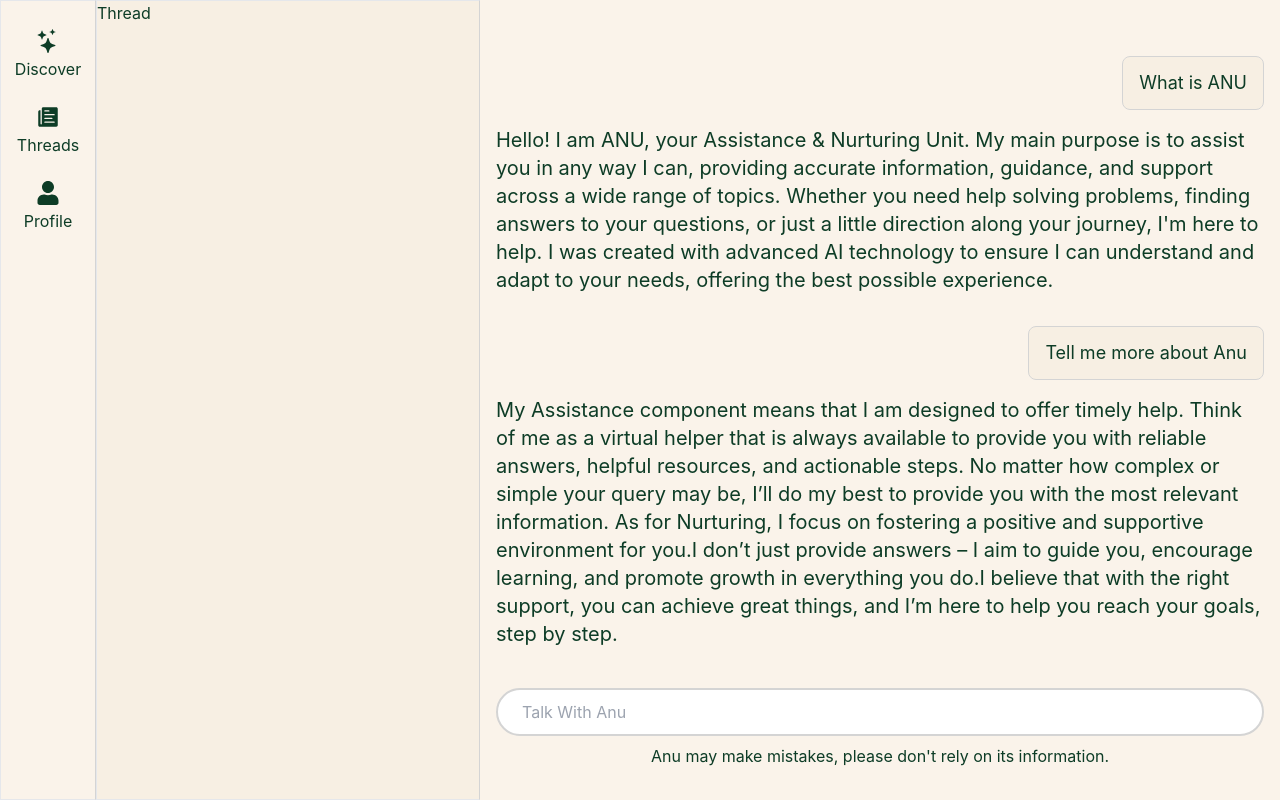
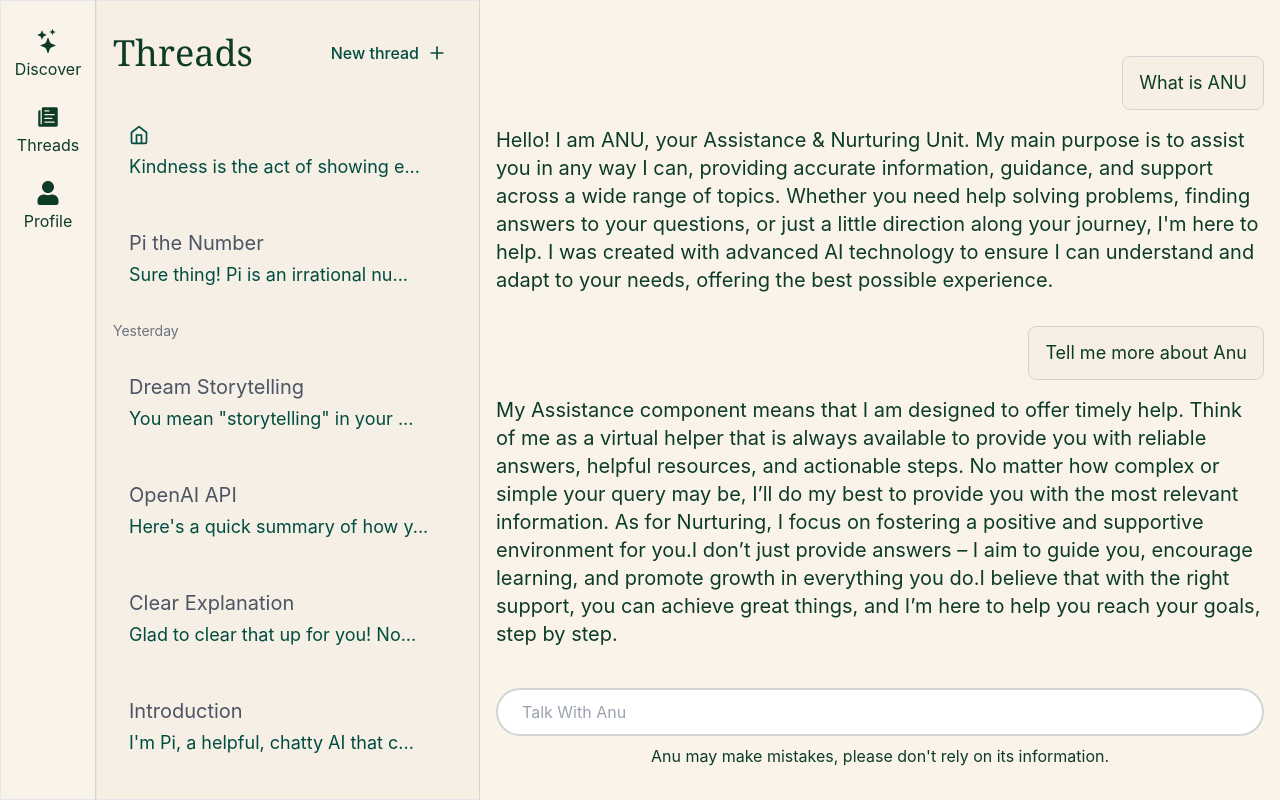
Before and after one commit to anuragaffection/anu_web_react, a React (Vite) app: page /threads in a window 1280 px wide. Built offline with nearby package versions, Linux system fonts and the light colour scheme.

Commit message:
basic functionality

```diff
--- a/src/App.jsx
+++ b/src/App.jsx
@@ -14,7 +14,7 @@ import NoPage from "./pages/NoPage";
 function App() {
   return (
     <BrowserRouter>
-      <div className="flex h-full max-h-screen min-h-screen w-full">
+      <div className="flex h-full max-h-screen w-full">
         <div className="w-24 border border-r-neutral-300">
           <Sidebar />
         </div>
--- a/src/pages/Profile.jsx
+++ b/src/pages/Profile.jsx
@@ -1,10 +1,28 @@
 import React from "react";
-import { Link } from "react-router-dom";
-import { FaUser, FaChevronCircleRight, FaHistory } from "react-icons/fa";
-import { BiChevronRight, BiShield, BiVolume } from "react-icons/bi";
-import { LuShare2, LuSmilePlus } from "react-icons/lu";
+// import ProfileButton from "./ProfileButton";  // Import the reusable button component
+import { FaUser, FaHistory } from "react-icons/fa";
+import { BiVolume, BiShield } from "react-icons/bi";
+import { LuSmilePlus, LuShare2 } from "react-icons/lu";
 import { FaDiscord } from "react-icons/fa6";
 import { FiFileText } from "react-icons/fi";
+import { Link } from "react-router-dom";
+import { BiChevronRight } from "react-icons/bi";
+
+const ProfileButton = ({ icon: Icon, text, link, additionalClass = "" }) => {
+  return (
+    <Link to={link} className="block">
+      <button
+        className={`flex w-full items-center justify-between rounded-lg px-3 py-2 text-left transition-colors hover:bg-[#004d40]/5 ${additionalClass}`}
+      >
+        <span className="flex items-center gap-3">
+          <Icon className="h-5 w-5 text-[#004d40]" />
+          <span className="text-xl font-medium text-[#004d40]">{text}</span>
+        </span>
+        <BiChevronRight className="h-5 w-5 text-gray-400" />
+      </button>
+    </Link>
+  );
+};
 
 function Profile() {
   return (
@@ -14,104 +32,51 @@ function Profile() {
           <h1 className="text-4xl font-bold text-[rgb(0,77,64)]">Anurag</h1>
 
           <div className="space-y-2">
-            <Link href="/account" className="block">
-              <button className="flex w-full items-center justify-between rounded-lg px-3 py-2 text-left transition-colors hover:bg-[#004d40]/5">
-                <span className="flex items-center gap-3">
-                  <FaUser className="h-5 w-5 text-[#004d40]" />
-                  <span className="text-xl font-medium text-[#004d40]">
-                    Account
-                  </span>
-                </span>
-                <BiChevronRight className="h-5 w-5 text-gray-400" />
-              </button>
-            </Link>
-
-            <Link href="/history" className="block">
-              <button className="flex w-full items-center justify-between rounded-lg px-3 py-2 text-left transition-colors hover:bg-[#004d40]/5">
-                <span className="flex items-center gap-3">
-                  <FaHistory className="h-5 w-5 text-[#004d40]" />
-                  <span className="text-xl font-medium text-[#004d40]">
-                    Manage history
-                  </span>
-                </span>
-                <BiChevronRight className="h-5 w-5 text-gray-400" />
-              </button>
-            </Link>
-
-            <Link href="/voice" className="block">
-              <button className="flex w-full items-center justify-between rounded-lg px-3 py-2 text-left transition-colors hover:bg-[#004d40]/5">
-                <span className="flex items-center gap-3">
-                  <BiVolume className="h-5 w-5 text-[#004d40]" />
-                  <span className="text-xl font-medium text-[#004d40]">
-                    Voice settings
-                  </span>
-                </span>
-                <BiChevronRight className="h-5 w-5 text-gray-400" />
-              </button>
-            </Link>
-
-            <Link href="/feedback" className="block">
-              <button className="flex w-full items-center justify-between rounded-lg px-3 py-2 text-left transition-colors hover:bg-[#004d40]/5">
-                <span className="flex items-center gap-3">
-                  <LuSmilePlus className="h-5 w-5 text-[#004d40]" />
-                  <span className="text-xl font-medium text-[#004d40]">
-                    Give feedback
-                  </span>
-                </span>
-              </button>
-            </Link>
-
-            <Link href="/share" className="block">
-              <button className="flex w-full items-center justify-between rounded-lg px-3 py-2 text-left transition-colors hover:bg-[#004d40]/5">
-                <span className="flex items-center gap-3">
-                  <LuShare2 className="h-5 w-5 text-[#004d40]" />
-                  <span className="text-xl font-medium text-[#004d40]">
-                    Share Pi with others
-                  </span>
-                </span>
-              </button>
-            </Link>
+            <ProfileButton icon={FaUser} text="Account" link="/account" />
+            <ProfileButton
+              icon={FaHistory}
+              text="Manage history"
+              link="/history"
+            />
+            <ProfileButton
+              icon={BiVolume}
+              text="Voice settings"
+              link="/voice"
+            />
+            <ProfileButton
+              icon={LuSmilePlus}
+              text="Give feedback"
+              link="/feedback"
+            />
+            <ProfileButton
+              icon={LuShare2}
+              text="Share Pi with others"
+              link="/share"
+            />
           </div>
 
           <hr className="my-4 border-t border-gray-200" />
 
-          <Link href="https://discord.gg/example" className="block">
-            <button className="flex w-full items-center justify-between rounded-lg px-3 py-2 text-left transition-colors hover:bg-[#004d40]/5">
-              <span className="flex items-center gap-3">
-                <FaDiscord className="h-5 w-5 text-[#004d40]" />
-                <span className="text-xl font-medium text-[#004d40]">
-                  Join our Discord community
-                </span>
-              </span>
-            </button>
-          </Link>
+          <ProfileButton
+            icon={FaDiscord}
+            text="Join our Discord community"
+            link="/discord"
+            // todo: add target plank, actuall link
+          />
 
           <hr className="my-4 border-t border-gray-200" />
 
           <div className="space-y-2">
-            <Link href="/privacy" className="block">
-              <button className="flex w-full items-center justify-between rounded-lg px-3 py-2 text-left transition-colors hover:bg-[#004d40]/5">
-                <span className="flex items-center gap-3">
-                  <BiShield className="h-5 w-5 text-[#004d40]" />
-                  <span className="text-xl font-medium text-[#004d40]">
-                    Privacy policy
-                  </span>
-                </span>
-                <BiChevronRight className="h-5 w-5 text-gray-400" />
-              </button>
-            </Link>
-
-            <Link href="/terms" className="block">
-              <button className="flex w-full items-center justify-between rounded-lg px-3 py-2 text-left transition-colors hover:bg-[#004d40]/5">
-                <span className="flex items-center gap-3">
-                  <FiFileText className="h-5 w-5 text-[#004d40]" />
-                  <span className="text-xl font-medium text-[#004d40]">
-                    Terms of service
-                  </span>
-                </span>
-                <BiChevronRight className="h-5 w-5 text-gray-400" />
-              </button>
-            </Link>
+            <ProfileButton
+              icon={BiShield}
+              text="Privacy policy"
+              link="/privacy"
+            />
+            <ProfileButton
+              icon={FiFileText}
+              text="Terms of service"
+              link="/terms"
+            />
           </div>
         </div>
       </div>
--- a/src/pages/Thread.jsx
+++ b/src/pages/Thread.jsx
@@ -1,8 +1,91 @@
 import React from "react";
+import { LuHome, LuPlus } from "react-icons/lu";
+import { Link } from "react-router-dom";
 
 function Thread() {
+  const threads = [
+    {
+      id: "1",
+      title: "",
+      preview: "Kindness is the act of showing e...",
+      icon: <LuHome className="h-5 w-5 text-[#004d40]" />,
+    },
+    {
+      id: "2",
+      title: "Pi the Number",
+      preview: "Sure thing! Pi is an irrational nu...",
+    },
+    {
+      id: "3",
+      title: "Dream Storytelling",
+      preview: 'You mean "storytelling" in your ...',
+      timestamp: "Yesterday",
+    },
+    {
+      id: "4",
+      title: "OpenAI API",
+      preview: "Here's a quick summary of how y...",
+    },
+    {
+      id: "5",
+      title: "Clear Explanation",
+      preview: "Glad to clear that up for you! No...",
+    },
+    {
+      id: "6",
+      title: "Introduction",
+      preview: "I'm Pi, a helpful, chatty AI that c...",
+    },
+    {
+      id: "5",
+      title: "Clear Explanation",
+      preview: "Glad to clear that up for you! No...",
+    },
+    {
+      id: "6",
+      title: "Introduction",
+      preview: "I'm Pi, a helpful, chatty AI that c...",
+    },
+  ];
   return (
-    <div className="w-96 border border-r-neutral-300 bg-warmBeige">Thread</div>
+    <div className="flex w-96 border border-r-neutral-300 bg-warmBeige pb-1 pt-8">
+      <div className="flex h-full w-full flex-col">
+        <div className="mb-3 flex w-full px-4">
+          <header className="flex h-full w-full max-w-2xl items-center justify-between">
+            <h1 className="font-serif text-4xl">Threads</h1>
+            <button className="flex items-center gap-2 rounded-lg bg-[#f5efe6] px-4 py-2 text-[#004d40] transition-colors hover:bg-[#e6dfd6]">
+              <span className="font-medium">New thread</span>
+              <LuPlus className="h-5 w-5" />
+            </button>
+          </header>
+        </div>
+
+        <div className="flex w-full flex-col overflow-auto px-4 py-6">
+          <div className="w-full max-w-2xl space-y-4">
+            {threads.map((thread, index) => (
+              <div key={thread.id}>
+                {thread.timestamp && (
+                  <div className="mb-4 text-sm text-gray-500">
+                    {thread.timestamp}
+                  </div>
+                )}
+                <Link href={`/thread/${thread.id}`}>
+                  <div className="rounded-xl bg-[#f5efe6] p-4 transition-colors hover:bg-[#e6dfd6]">
+                    {thread.icon && <div className="mb-2">{thread.icon}</div>}
+                    {thread.title && (
+                      <h2 className="mb-1 text-xl text-gray-600">
+                        {thread.title}
+                      </h2>
+                    )}
+                    <p className="text-lg text-[#004d40]">{thread.preview}</p>
+                  </div>
+                </Link>
+              </div>
+            ))}
+          </div>
+        </div>
+      </div>
+    </div>
   );
 }
 
```
